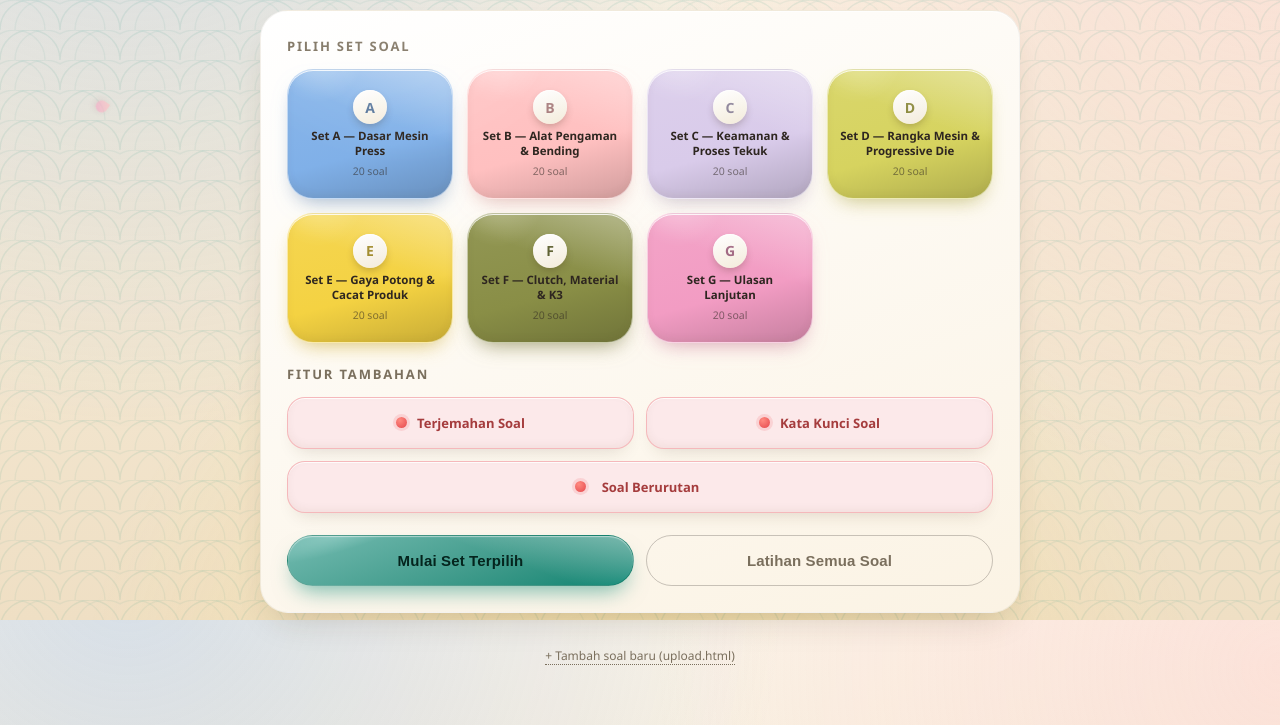
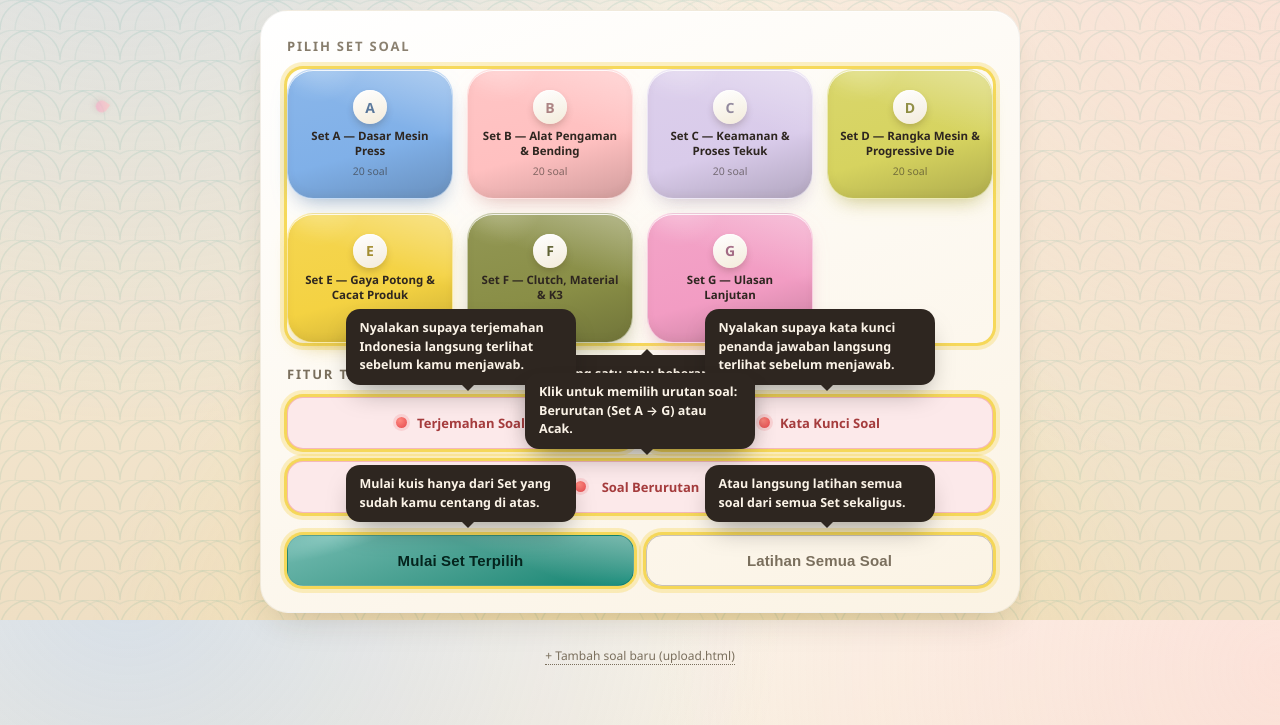
Before and after one commit to tstavinues-source/lagi, a plain HTML site: page index.html in a window 1280 px wide. Shown: the part 180-905 px from the top of the page. Drawn offline with Linux system fonts and the light colour scheme; no server answers.

Commit message:
Update index.html

```diff
--- a/index.html
+++ b/index.html
@@ -565,5 +565,6 @@
   </div>
 
   <script type="module" src="script.js"></script>
+  <script type="module" src="guide.js"></script>
 </body>
 </html>
```
